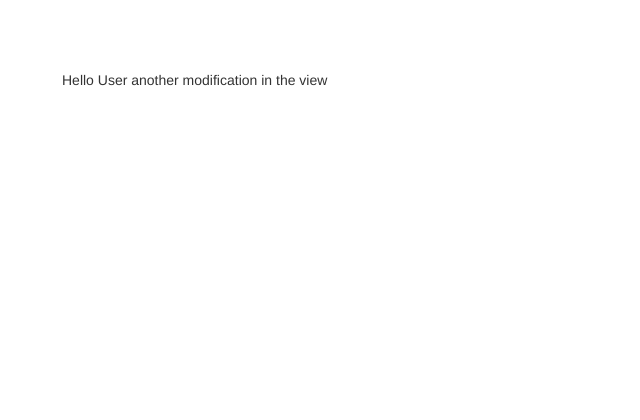
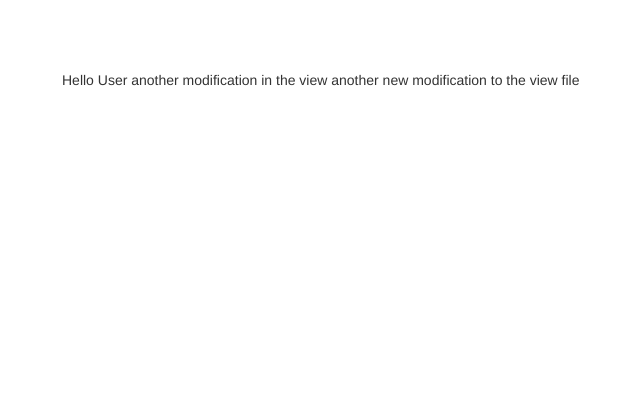
Before and after one commit to dounorquix/basic, a Yii app: template views/sitio/inicio.php in a window 1280 px wide. Shown: the top 420 px of the page, without its empty margins (8-648 px from the left). Run offline with PHP 8.4 and a stand-in for Yii, Linux system fonts and the light colour scheme; the template is opened without the code that fills it, so the values that code supplies are empty; some libraries are stand-ins or nearby versions.

Commit message:
Update inicio.php
new modification

```diff
--- a/views/sitio/inicio.php
+++ b/views/sitio/inicio.php
@@ -3,3 +3,4 @@ use yii\helpers\Html;
 ?>
 Hello User
 another modification in the view
+another new modification to the view file
```
